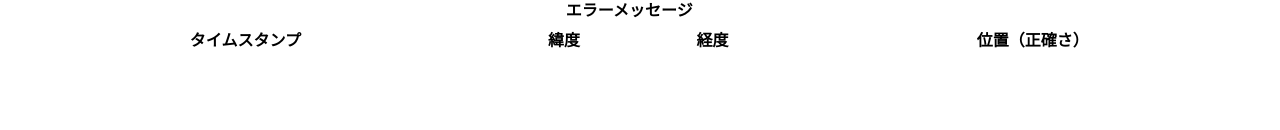
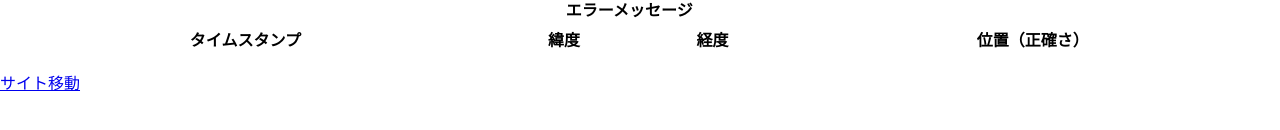
Before and after one commit to project-team-F/team-F, a plain HTML site: page index.html in a window 1280 px wide. Shown: the part 518-648 px from the top of the page. Drawn offline with Linux system fonts and the light colour scheme; some packages are replaced by stand-ins of ours.

Commit message:
Update index.html

```diff
--- a/index.html
+++ b/index.html
@@ -235,5 +235,6 @@
          </tr>
       </table>
    </p>
+   <a href="example.html">サイト移動</a>
 </body>
 </html>
```
